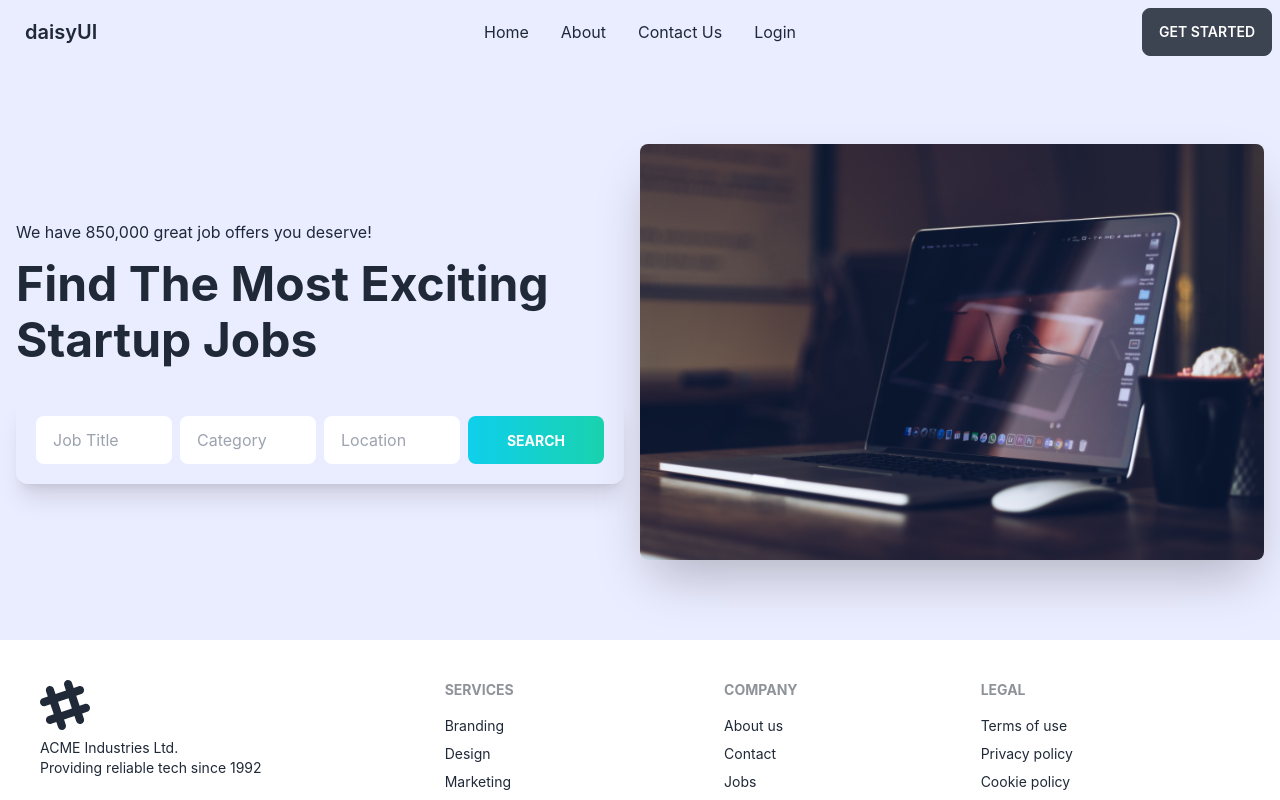
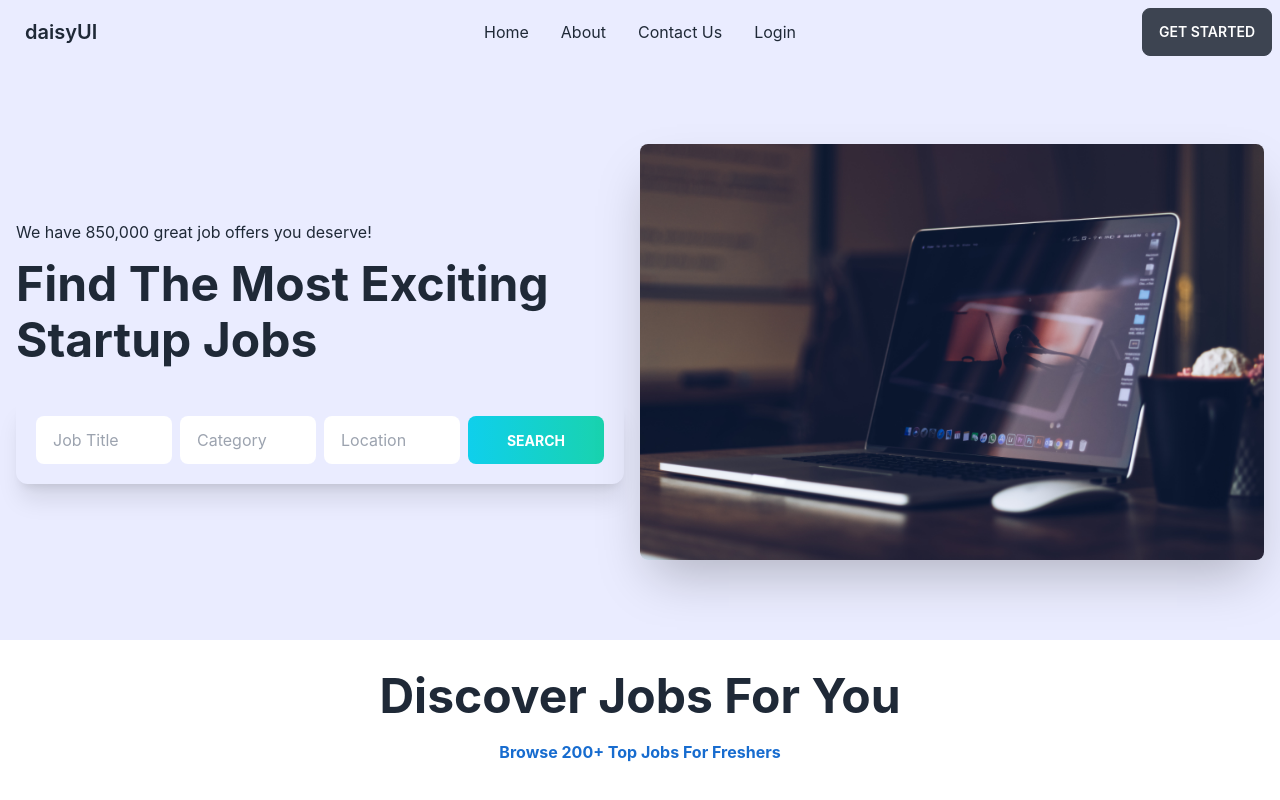
Before and after one commit to Sayeednayeem1/job-finder, a React (Create React App) app: page / in a window 1280 px wide. Shown: the top 800 px of the page. Built offline with nearby package versions, Linux system fonts and the light colour scheme.

Commit message:
added fresherjob component to show fresher job data

```diff
--- a/src/Pages/Home/Home/Home.js
+++ b/src/Pages/Home/Home/Home.js
@@ -1,10 +1,12 @@
 import React from 'react';
 import Banner from '../Banner/Banner';
+import FresherJobs from '../JobsCategory/FresherJobs/FresherJobs';
 
 const Home = () => {
     return (
         <div>
             <Banner />
+            <FresherJobs />
         </div>
     );
 };
--- /dev/null
+++ b/src/Pages/Home/JobsCategory/FresherJobs/FresherJob.js
@@ -0,0 +1,11 @@
+import React from 'react';
+
+const FresherJob = () => {
+    return (
+        <div>
+            <h1>job me please</h1>
+        </div>
+    );
+};
+
+export default FresherJob;
--- a/src/Pages/Home/JobsCategory/FresherJobs/FresherJobs.js
+++ b/src/Pages/Home/JobsCategory/FresherJobs/FresherJobs.js
@@ -48,8 +48,16 @@ const FresherJobs = () => {
     ]
 
     return (
-        <div>
-            <h1>Fresher.</h1>
+        <div className='mt-24 mb-16'>
+            <div>
+                <div className='text-center'>
+                    <h1 className='text-5xl font-bold mb-5'>Discover Jobs For You</h1>
+                    <p className='text-[#176CCF] font-bold'>Browse 200+ Top Jobs For Freshers</p>
+                </div>
+                <div>
+
+                </div>
+            </div>
         </div>
     );
 };
```
